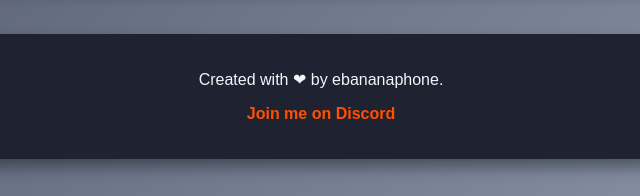
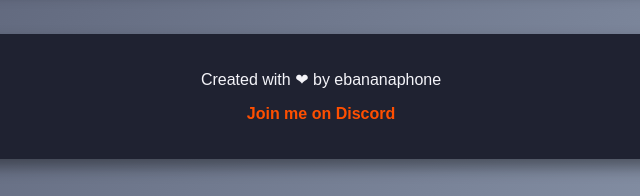
Before and after one commit to ebananaphone/description, a plain HTML site: page index.html in a window 1280 px wide. Shown: the part 1200-1396 px from the top of the page, 319-959 px from the left. Drawn offline with Linux system fonts and the light colour scheme.

Commit message:
Update index.html
removed "."

```diff
--- a/index.html
+++ b/index.html
@@ -137,7 +137,7 @@
 
         <!-- Footer -->
         <div class="footer">
-            <p>Created with <span>&#10084;</span> by ebananaphone.</p>
+            <p>Created with <span>&#10084;</span> by ebananaphone</p>
             <p><a href="https://discord.com">Join me on Discord</a></p>
         </div>
     </div>
```
